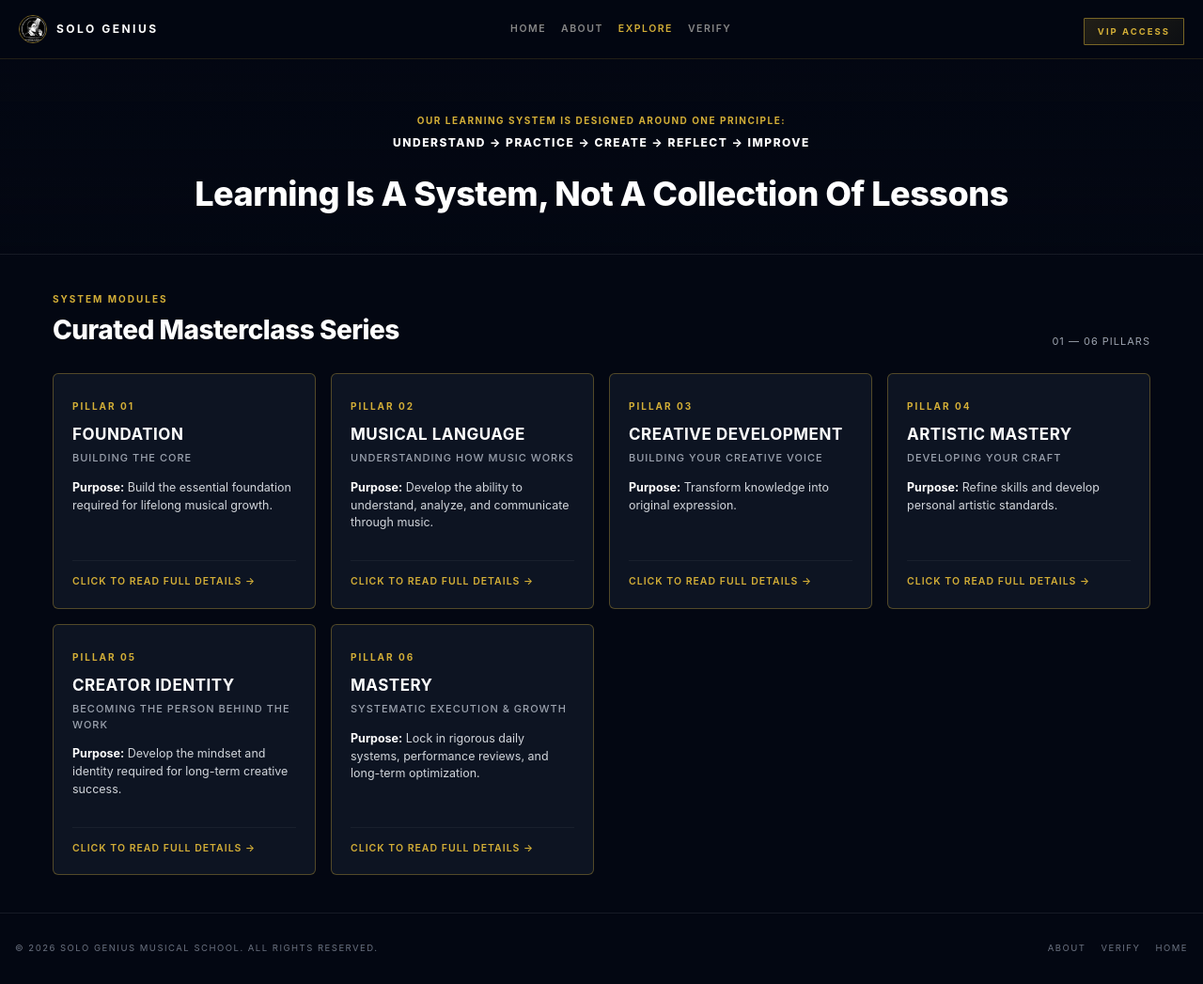
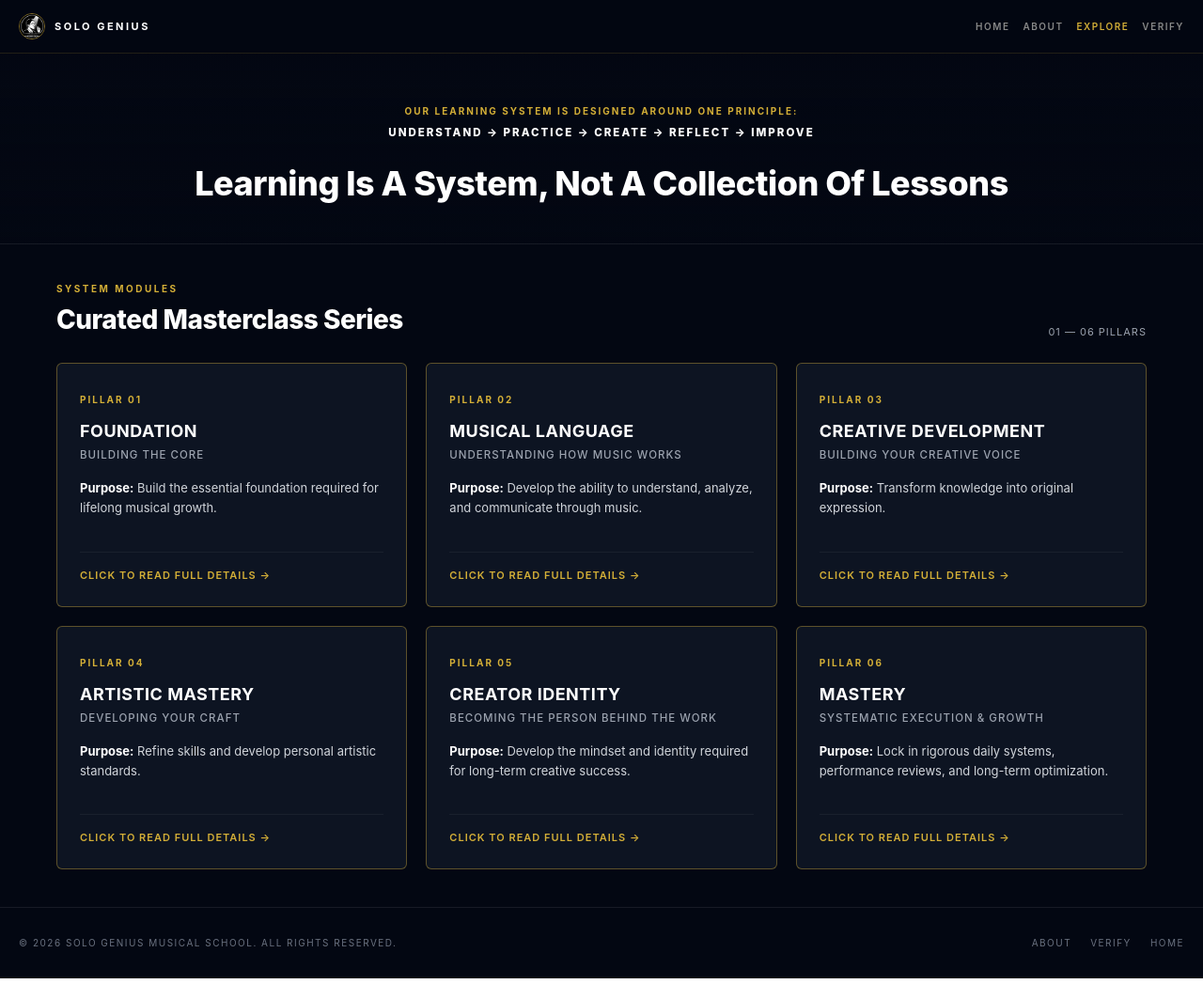
Before and after one commit to yangkarg35-ui/solo-genius, a Next.js app: page /explore in a window 1280 px wide. Shown: the whole page at 94% size. Built offline with nearby package versions, Linux system fonts and the light colour scheme.

Commit message:
Refine Explore page mobile navigation and clean layout alignment

```diff
--- a/app/explore/page.tsx
+++ b/app/explore/page.tsx
@@ -115,14 +115,12 @@ export default function ExplorePage() {
       width: "100%",
       boxSizing: "border-box"
     }}>
-      {/* Navigation Bar */}
+      {/* Luxury Navigation Bar - Fixed mobile spacing */}
       <nav style={{
         display: "flex",
         alignItems: "center",
         justifyContent: "space-between",
-        flexWrap: "wrap",
-        gap: "12px",
-        padding: "16px 20px",
+        padding: "14px 20px",
         width: "100%",
         backgroundColor: "rgba(3, 7, 18, 0.95)",
         backdropFilter: "blur(16px)",
@@ -136,45 +134,29 @@ export default function ExplorePage() {
           <img
             src="/logo.png"
             alt="Solo Genius Logo"
-            style={{ width: "30px", height: "30px", borderRadius: "50%", objectFit: "cover", border: "1px solid rgba(212, 175, 55, 0.6)" }}
+            style={{ width: "28px", height: "28px", borderRadius: "50%", objectFit: "cover", border: "1px solid rgba(212, 175, 55, 0.6)" }}
           />
-          <span style={{ fontSize: "12px", fontWeight: "700", color: "#ffffff", letterSpacing: "2.5px", textTransform: "uppercase" }}>
+          <span style={{ fontSize: "11px", fontWeight: "700", color: "#ffffff", letterSpacing: "2.5px", textTransform: "uppercase" }}>
             Solo Genius
           </span>
         </div>
 
-        <div style={{ display: "flex", gap: "16px", fontSize: "10.5px", fontWeight: "600", letterSpacing: "1.5px", color: "#888888", alignItems: "center", flexWrap: "wrap" }}>
+        <div style={{ display: "flex", gap: "14px", fontSize: "10px", fontWeight: "600", letterSpacing: "1.5px", color: "#888888", alignItems: "center" }}>
           <a href="/" style={{ color: "inherit", textDecoration: "none" }}>HOME</a>
           <a href="/about" style={{ color: "inherit", textDecoration: "none" }}>ABOUT</a>
           <a href="/explore" style={{ color: "#D4AF37", textDecoration: "none" }}>EXPLORE</a>
           <a href="/verify" style={{ color: "inherit", textDecoration: "none" }}>VERIFY</a>
         </div>
-
-        <div>
-          <a href="/verify" style={{
-            background: "linear-gradient(135deg, rgba(212,175,55,0.15) 0%, rgba(212,175,55,0.05) 100%)",
-            border: "1px solid rgba(212, 175, 55, 0.5)",
-            padding: "8px 14px",
-            borderRadius: "1px",
-            fontSize: "9.5px",
-            fontWeight: "700",
-            letterSpacing: "2px",
-            color: "#D4AF37",
-            textDecoration: "none"
-          }}>
-            VIP ACCESS
-          </a>
-        </div>
       </nav>
 
-      {/* Hero Header */}
+      {/* Hero Header - Added proper top padding so it clears the fixed navbar */}
       <section style={{
         display: "flex",
         flexDirection: "column",
         alignItems: "center",
         justifyContent: "center",
         textAlign: "center",
-        padding: "120px 16px 40px",
+        padding: "110px 20px 40px",
         borderBottom: "1px solid rgba(255, 255, 255, 0.08)",
         background: "linear-gradient(180deg, rgba(3,7,18,0.2) 0%, rgba(3,7,18,0.95) 100%)",
         boxSizing: "border-box"
@@ -183,7 +165,7 @@ export default function ExplorePage() {
           color: "#D4AF37",
           textTransform: "uppercase",
           fontSize: "10px",
-          letterSpacing: "1.5px",
+          letterSpacing: "2px",
           fontWeight: "700",
           marginBottom: "12px",
           maxWidth: "100%",
@@ -191,7 +173,7 @@ export default function ExplorePage() {
           boxSizing: "border-box"
         }}>
           Our learning system is designed around one principle:<br/>
-          <span style={{ fontSize: "12px", letterSpacing: "1.5px", fontWeight: "800", color: "#ffffff", display: "inline-block", marginTop: "6px" }}>
+          <span style={{ fontSize: "11.5px", letterSpacing: "2px", fontWeight: "800", color: "#ffffff", display: "inline-block", marginTop: "6px" }}>
             UNDERSTAND → PRACTICE → CREATE → REFLECT → IMPROVE
           </span>
         </span>
@@ -201,10 +183,10 @@ export default function ExplorePage() {
       </section>
 
       {/* Explore Grid */}
-      <section style={{ maxWidth: "1200px", margin: "0 auto", padding: "40px 16px", boxSizing: "border-box" }}>
+      <section style={{ maxWidth: "1200px", margin: "0 auto", padding: "40px 20px", boxSizing: "border-box" }}>
         <div style={{ display: "flex", justifyContent: "space-between", alignItems: "flex-end", marginBottom: "25px", flexWrap: "wrap", gap: "10px" }}>
           <div>
-            <h3 style={{ color: "#D4AF37", textTransform: "uppercase", fontSize: "10px", letterSpacing: "2px", marginBottom: "4px", fontWeight: "700" }}>
+            <h3 style={{ color: "#D4AF37", textTransform: "uppercase", fontSize: "10px", letterSpacing: "2.5px", marginBottom: "4px", fontWeight: "700" }}>
               System Modules
             </h3>
             <h2 style={{ fontSize: "clamp(20px, 4vw, 28px)", fontWeight: "800", letterSpacing: "-0.5px", margin: 0 }}>
@@ -214,15 +196,15 @@ export default function ExplorePage() {
           <span style={{ color: "#9ca3af", fontSize: "11px", letterSpacing: "1px" }}>01 — 06 PILLARS</span>
         </div>
 
-        <div style={{ display: "grid", gridTemplateColumns: "repeat(auto-fit, minmax(260px, 1fr))", gap: "16px" }}>
+        <div style={{ display: "grid", gridTemplateColumns: "repeat(auto-fit, minmax(280px, 1fr))", gap: "20px" }}>
           {exploreModules.map((item, idx) => {
             const isOpen = openPillar === idx;
             return (
               <div key={idx} onClick={() => setOpenPillar(isOpen ? null : idx)} style={{
                 backgroundColor: "rgba(17, 24, 39, 0.8)",
-                border: isOpen ? "1px solid rgba(212, 175, 55, 0.8)" : "1px solid rgba(212, 175, 55, 0.35)",
+                border: isOpen ? "1px solid rgba(212, 175, 55, 0.8)" : "1px solid rgba(212, 175, 55, 0.4)",
                 borderRadius: "6px",
-                padding: "20px",
+                padding: "24px",
                 display: "flex",
                 flexDirection: "column",
                 justifyContent: "space-between",
@@ -232,36 +214,36 @@ export default function ExplorePage() {
               }}>
                 <div>
                   <span style={{ color: "#D4AF37", fontSize: "10px", fontWeight: "700", letterSpacing: "2px" }}>{item.code}</span>
-                  <h3 style={{ fontSize: "17px", fontWeight: "700", margin: "8px 0 4px 0", color: "#ffffff", letterSpacing: "0.5px" }}>
+                  <h3 style={{ fontSize: "18px", fontWeight: "700", margin: "10px 0 4px 0", color: "#ffffff", letterSpacing: "0.5px" }}>
                     {item.title}
                   </h3>
-                  <p style={{ color: "#9ca3af", fontSize: "11px", fontWeight: "500", letterSpacing: "1px", textTransform: "uppercase", marginBottom: "14px" }}>
+                  <p style={{ color: "#9ca3af", fontSize: "11.5px", fontWeight: "500", letterSpacing: "1px", textTransform: "uppercase", marginBottom: "16px" }}>
                     {item.subtitle}
                   </p>
-                  <p style={{ color: "#d1d5db", fontSize: "12.5px", lineHeight: "1.5", margin: "0 0 14px 0" }}>
+                  <p style={{ color: "#d1d5db", fontSize: "13px", lineHeight: "1.6", margin: "0 0 16px 0" }}>
                     <strong style={{ color: "#ffffff" }}>Purpose:</strong> {item.purpose}
                   </p>
 
                   {isOpen && (
-                    <div style={{ marginTop: "14px", paddingTop: "14px", borderTop: "1px solid rgba(255,255,255,0.1)" }}>
-                      <p style={{ color: "#D4AF37", fontSize: "10.5px", fontWeight: "700", letterSpacing: "1px", marginBottom: "8px" }}>INCLUDES:</p>
-                      <ul style={{ margin: 0, paddingLeft: "16px", color: "#e5e7eb", fontSize: "12px", lineHeight: "1.6", marginBottom: item.transformation ? "14px" : "0" }}>
+                    <div style={{ marginTop: "16px", paddingTop: "16px", borderTop: "1px solid rgba(255,255,255,0.1)" }}>
+                      <p style={{ color: "#D4AF37", fontSize: "11px", fontWeight: "700", letterSpacing: "1px", marginBottom: "8px" }}>INCLUDES:</p>
+                      <ul style={{ margin: 0, paddingLeft: "16px", color: "#e5e7eb", fontSize: "12.5px", lineHeight: "1.7", marginBottom: item.transformation ? "16px" : "0" }}>
                         {item.includes?.map((subItem, sIdx) => (
                           <li key={sIdx}>{subItem}</li>
                         ))}
                       </ul>
                       {item.transformation && (
                         <>
-                          <p style={{ color: "#D4AF37", fontSize: "10.5px", fontWeight: "700", letterSpacing: "1px", marginBottom: "4px" }}>TRANSFORMATION:</p>
-                          <p style={{ color: "#ffffff", fontSize: "12.5px", fontWeight: "600", margin: 0 }}>{item.transformation}</p>
+                          <p style={{ color: "#D4AF37", fontSize: "11px", fontWeight: "700", letterSpacing: "1px", marginBottom: "4px" }}>TRANSFORMATION:</p>
+                          <p style={{ color: "#ffffff", fontSize: "13px", fontWeight: "600", margin: 0 }}>{item.transformation}</p>
                         </>
                       )}
                     </div>
                   )}
                 </div>
 
-                <div style={{ marginTop: "16px", paddingTop: "14px", borderTop: "1px solid rgba(255,255,255,0.05)", display: "flex", justifyContent: "space-between", alignItems: "center" }}>
-                  <span style={{ color: "#D4AF37", fontSize: "10.5px", fontWeight: "600", letterSpacing: "1px" }}>
+                <div style={{ marginTop: "20px", paddingTop: "16px", borderTop: "1px solid rgba(255,255,255,0.05)", display: "flex", justifyContent: "space-between", alignItems: "center" }}>
+                  <span style={{ color: "#D4AF37", fontSize: "11px", fontWeight: "600", letterSpacing: "1px" }}>
                     {isOpen ? "CLOSE DETAILS" : "CLICK TO READ FULL DETAILS →"}
                   </span>
                 </div>
@@ -273,21 +255,21 @@ export default function ExplorePage() {
 
       {/* Footer */}
       <footer style={{
-        padding: "30px 16px",
+        padding: "30px 20px",
         borderTop: "1px solid rgba(255, 255, 255, 0.08)",
         display: "flex",
         justifyContent: "space-between",
         alignItems: "center",
         flexWrap: "wrap",
-        gap: "12px",
+        gap: "15px",
         color: "#6b7280",
-        fontSize: "9.5px",
+        fontSize: "10px",
         letterSpacing: "1.5px",
         boxSizing: "border-box",
         textAlign: "center"
       }}>
         <p style={{ margin: 0 }}>© 2026 SOLO GENIUS MUSICAL SCHOOL. ALL RIGHTS RESERVED.</p>
-        <div style={{ display: "flex", gap: "16px" }}>
+        <div style={{ display: "flex", gap: "20px" }}>
           <a href="/about" style={{ color: "inherit", textDecoration: "none" }}>ABOUT</a>
           <a href="/verify" style={{ color: "inherit", textDecoration: "none" }}>VERIFY</a>
           <a href="/" style={{ color: "inherit", textDecoration: "none" }}>HOME</a>
```
